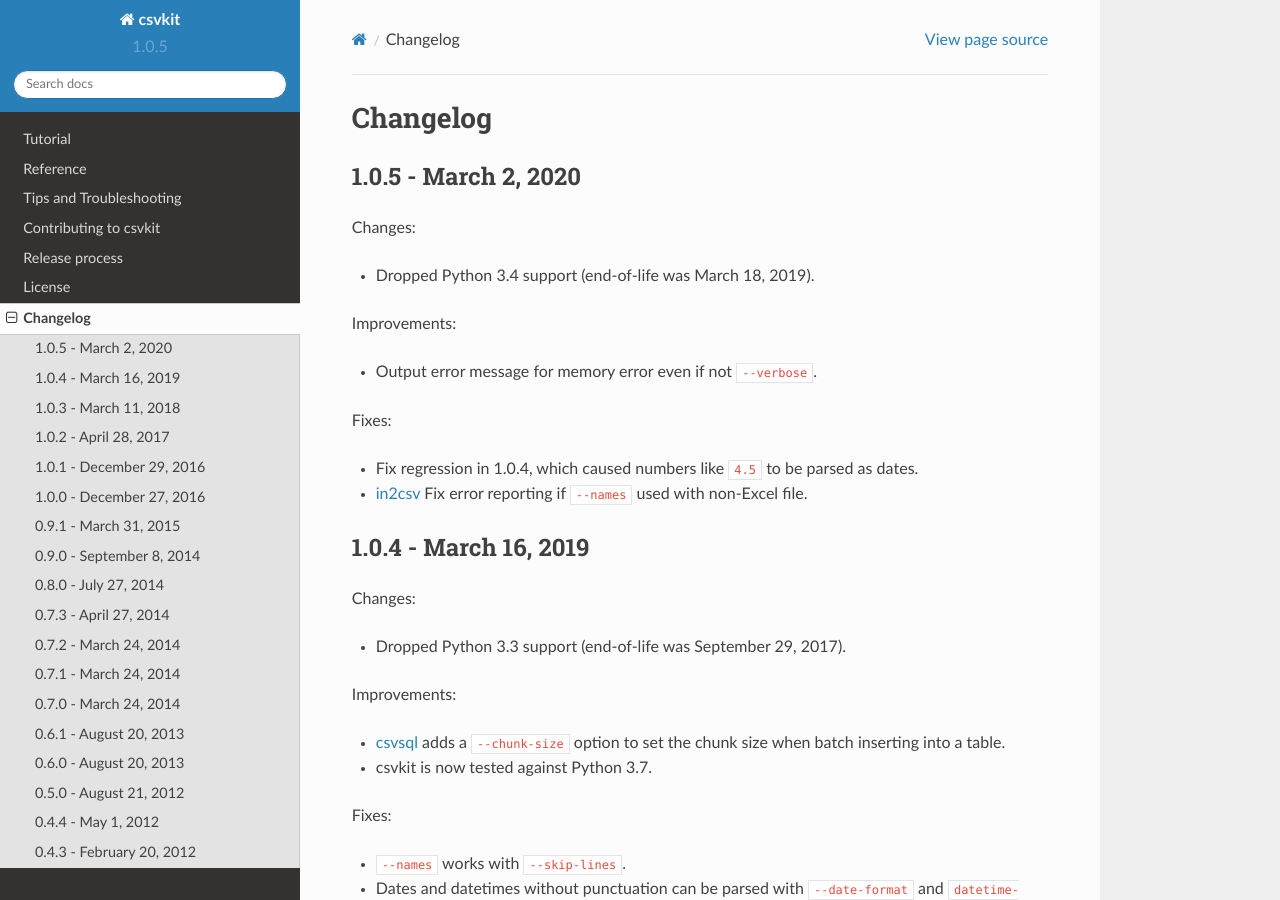
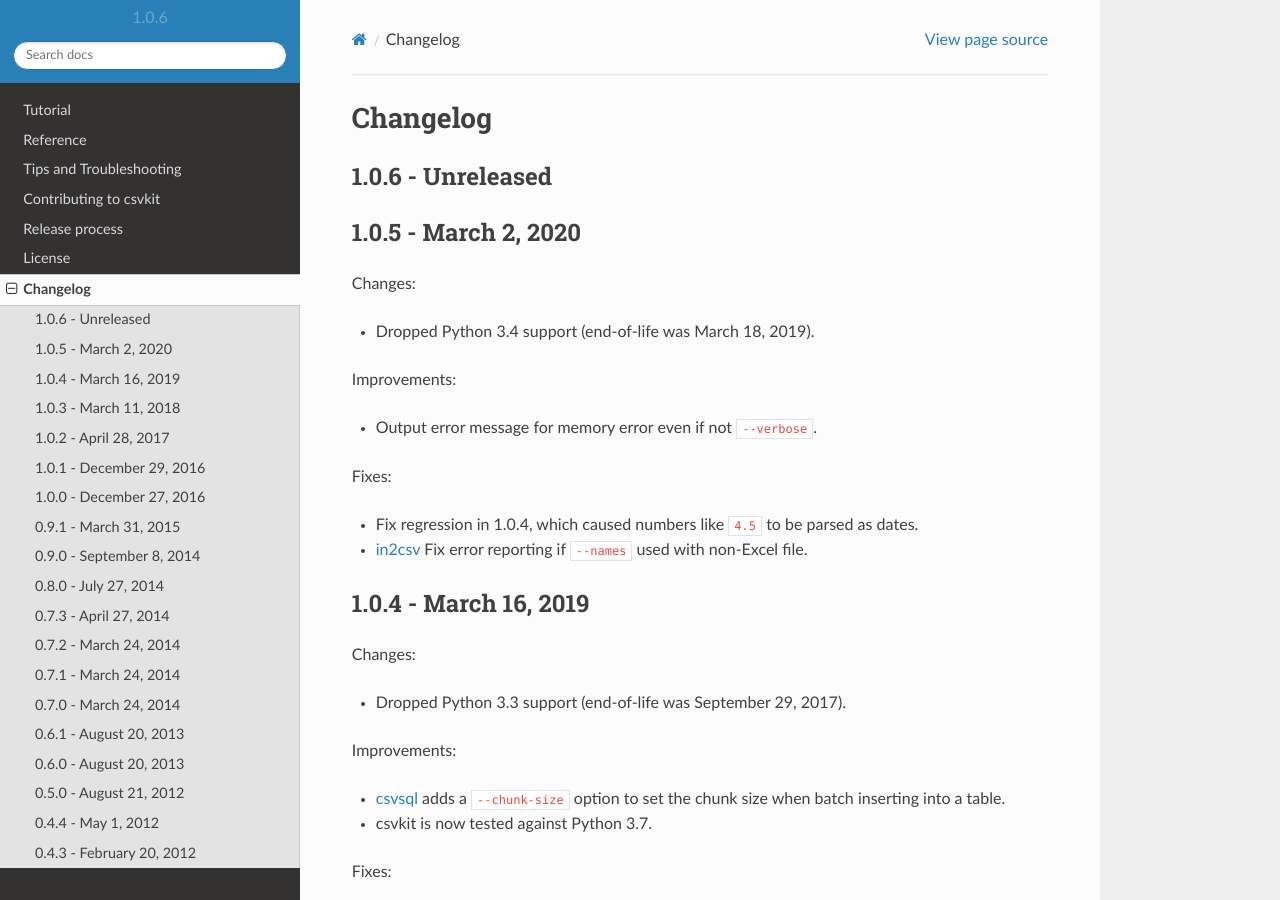
Before and after one commit to wireservice/csvkit, a Sphinx documentation site: the page built from docs/changelog.rst, in a window 1280 px wide and 900 px high. Built offline with Sphinx 7.4.7 and the Read the Docs theme 2.0.0, drawn with Linux system fonts in a browser that asks for light colours.

Commit message:
Iterate the version number

```diff
--- a/CHANGELOG.rst
+++ b/CHANGELOG.rst
@@ -1,3 +1,6 @@
+1.0.6 - Unreleased
+------------------
+
 1.0.5 - March 2, 2020
 ---------------------
 
--- a/docs/conf.py
+++ b/docs/conf.py
@@ -41,9 +41,9 @@
 # built documents.
 #
 # The short X.Y version.
-version = '1.0.5'
+version = '1.0.6'
 # The full version, including alpha/beta/rc tags.
-release = '1.0.5'
+release = '1.0.6'
 
 # List of patterns, relative to source directory, that match files and
 # directories to ignore when looking for source files.
--- a/setup.py
+++ b/setup.py
@@ -18,7 +18,7 @@
 
 setup(
     name='csvkit',
-    version='1.0.5',
+    version='1.0.6',
     description='A suite of command-line tools for working with CSV, the king of tabular file formats.',
     long_description=open('README.rst').read(),
     author='Christopher Groskopf',
```
Also changed, not shown: 1 other file.
